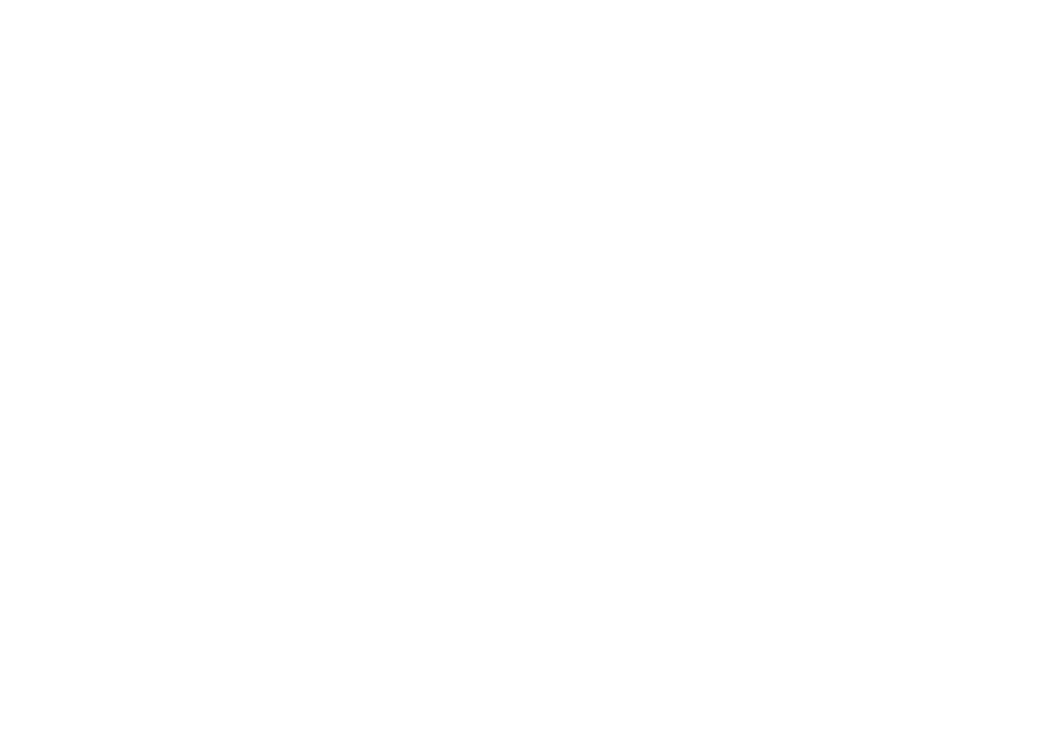
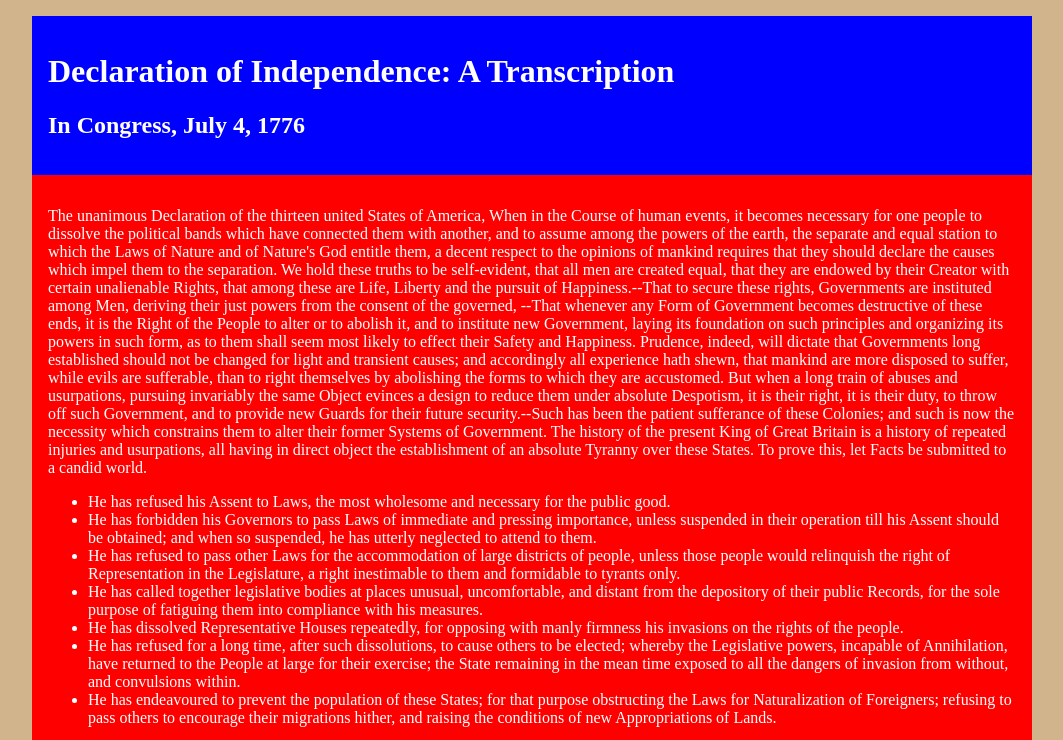
Before and after one commit to Dank89527/TCD-CIS-WebDev, a plain HTML site: page Module03/index.html in a window 1280 px wide. Shown: the top 740 px of the page, without its empty margins (108-1171 px from the left). Drawn offline with Linux system fonts and the light colour scheme.

Commit message:
Update index.html

```diff
--- a/Module03/index.html
+++ b/Module03/index.html
@@ -5,7 +5,7 @@
 	  <meta name="viewport" content="width=device-width, initial-scale=1.0">
     <style>
         body {
-          backround-color: tan;
+          background-color: tan;
           color: white;
           }
 
@@ -15,12 +15,12 @@
           }
 
           header {
-            backround-color: blue;
+            background-color: blue;
             padding: 1rem;
           }
 
           main {
-            backround-color: red;
+            background-color: red;
             padding: 1rem;
           }
 
```
